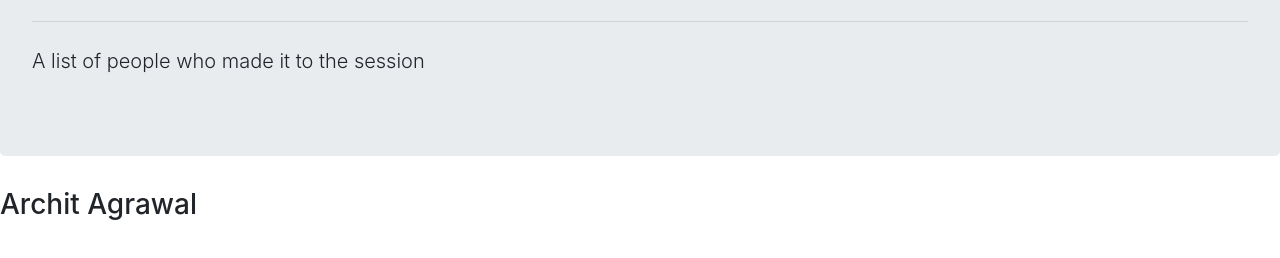
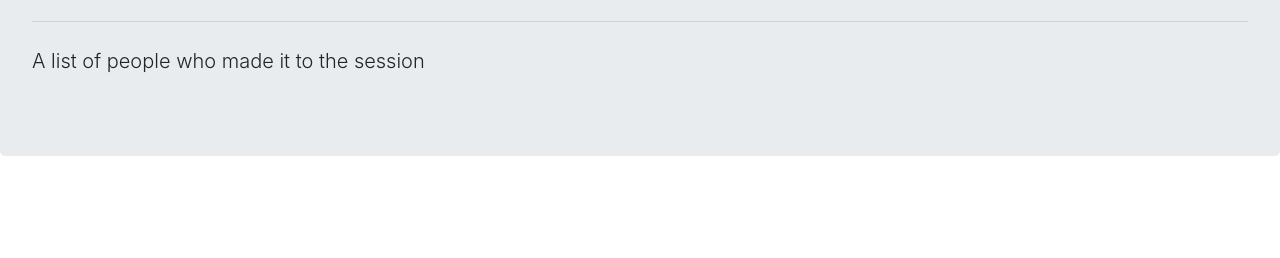
Before and after one commit to virresh/advgit2019w, a plain HTML site: page index.html in a window 1280 px wide. Shown: the part 172-430 px from the top of the page. Drawn offline with nearby package versions, Linux system fonts and the light colour scheme.

Commit message:
Revert "Added my name"
This reverts commit 2afb8414dde24b37d85839d5f5e0cb160214b95b.

```diff
--- a/index.html
+++ b/index.html
@@ -16,6 +16,5 @@
 			A list of people who made it to the session
 		</p>
 	</div>
-	<h3>Archit Agrawal</h3>
 </body>
 </html>
```
